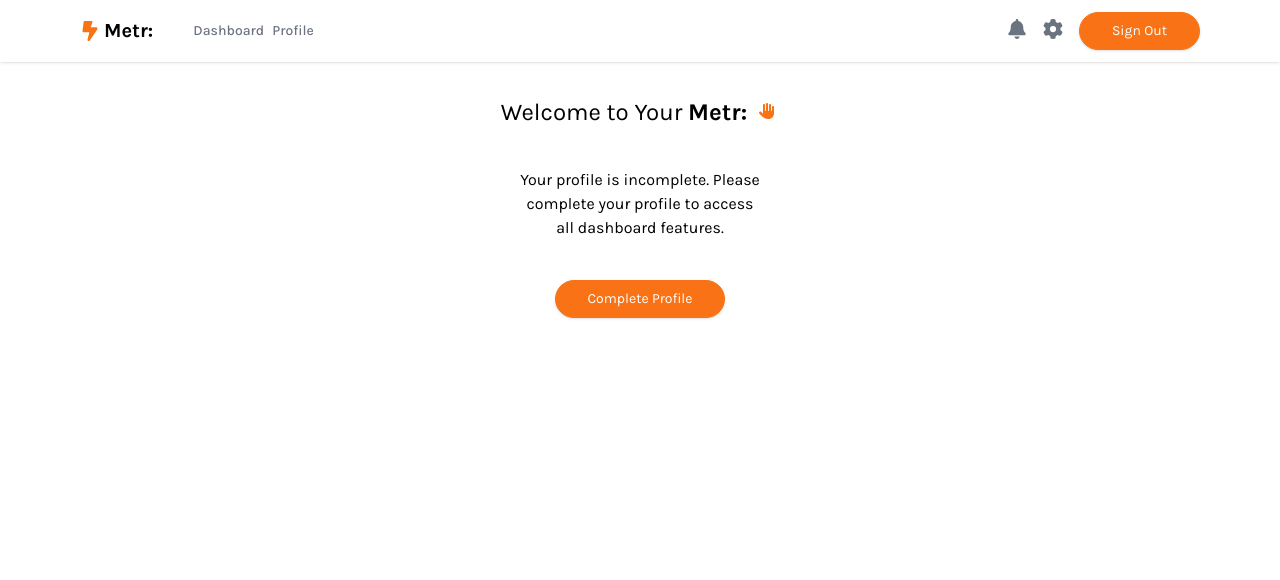
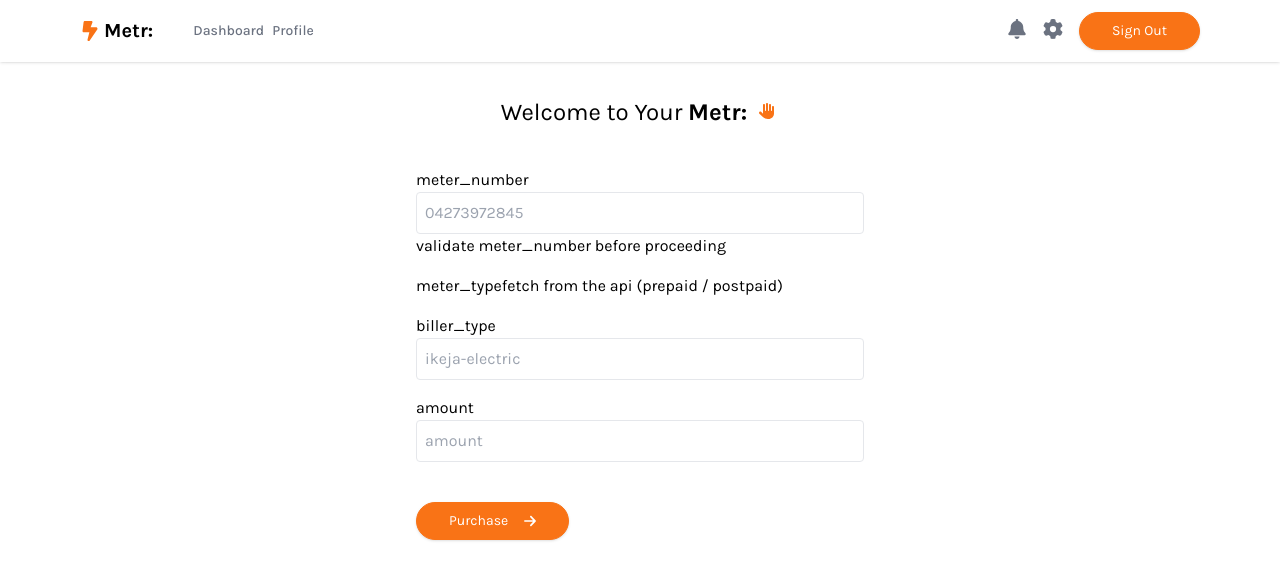
Before and after one commit to williamwebs/Metr, a Next.js app: page /dashboard in a window 1280 px wide. Shown: the top 580 px of the page. Built offline with nearby package versions, Linux system fonts and the light colour scheme.

Commit message:
dashboard + form

```diff
--- a/app/(dashboard)/dashboard/page.jsx
+++ b/app/(dashboard)/dashboard/page.jsx
@@ -1,9 +1,10 @@
+import CTA from "@/components/button/CTA";
 import { faHand } from "@fortawesome/free-solid-svg-icons";
 import { FontAwesomeIcon } from "@fortawesome/react-fontawesome";
 import Link from "next/link";
 
 const Dashboard = () => {
-  const profileCompleted = false;
+  const profileCompleted = true;
 
   return (
     <main>
@@ -16,7 +17,11 @@ const Dashboard = () => {
             Welcome to Your <span className="text-black font-bold">Metr:</span>
           </h1>
           <div>
-            <FontAwesomeIcon icon={faHand} className="w-6 text-orange-500" />
+            <FontAwesomeIcon
+              icon={faHand}
+              className="w-6 text-orange-500"
+              shake
+            />
           </div>
         </div>
       </div>
@@ -35,7 +40,55 @@ const Dashboard = () => {
       )}
 
       {/* display only if the user has completed his profile */}
-      {profileCompleted && <div>Completed Profile!</div>}
+      {profileCompleted && (
+        <div className="mx-auto max-w-md my-10">
+          {/* get electricity biller from paybeta.ng  */}
+          {/* form - meter_number meter_type biller_type amount reference */}
+          <form>
+            <div className="flex flex-col gap-4">
+              <div>
+                <label htmlFor="name">meter_number</label>
+                <input
+                  type="number"
+                  name="meter_number"
+                  placeholder="04273972845"
+                  className="block w-full border rounded p-2 outline-none"
+                />
+                validate meter_number before proceeding
+              </div>
+
+              <div>
+                <label htmlFor="meter_type">meter_type</label>
+                fetch from the api (prepaid / postpaid)
+              </div>
+
+              <div>
+                <label htmlFor="biller_type">biller_type</label>
+                <input
+                  type="text"
+                  name="biller_type"
+                  placeholder="ikeja-electric"
+                  className="block w-full border rounded p-2 outline-amber-500"
+                />
+              </div>
+
+              <div>
+                <label htmlFor="amount">amount</label>
+                <input
+                  type="number"
+                  name="amount"
+                  placeholder="amount"
+                  className="block w-full border rounded p-2 outline-amber-500"
+                />
+              </div>
+            </div>
+
+            <div className="my-10 w-full block mx-auto">
+              <CTA title={"Purchase"} icon={true} />
+            </div>
+          </form>
+        </div>
+      )}
     </main>
   );
 };
--- a/app/(dashboard)/dashboard/profile/page.jsx
+++ b/app/(dashboard)/dashboard/profile/page.jsx
@@ -1,11 +1,88 @@
+import CTA from "@/components/button/CTA";
+import Image from "next/image";
 import React from "react";
 
 const Profile = () => {
   return (
-    <div>
+    <div className="mx-auto max-w-3xl">
       {/* display a form that fetches the user details from the db auth */}
       {/* the form should also accept users phone number  */}
-      Profile
+      <div className="flex flex-col md:flex-row items-start gap-10 md:gap-20">
+        <div className="rounded-full flex items-center justify-center shadow-md">
+          <Image
+            src={"/"}
+            alt=""
+            width={100}
+            height={100}
+            className="rounded-full"
+          />
+        </div>
+
+        <div className="w-full">
+          <div>
+            <p className="mb-10">
+              Fill in your{" "}
+              <span className="text-orange-500 font-bold">Phone number</span> &{" "}
+              <span className="text-orange-500 font-bold">Meter number</span> so
+              you dont have to type them manually everytime you want to purchase
+              energy. Also, it helps us send you{" "}
+              <span className="text-orange-500 font-bold">
+                SMS notification
+              </span>{" "}
+              when your subscription is getting low.
+            </p>
+          </div>
+          <form>
+            <div className="flex flex-col gap-4">
+              <div>
+                <label htmlFor="name">Full Name</label>
+                <input
+                  type="text"
+                  name="name"
+                  placeholder="fullname"
+                  className="block w-full border rounded p-2 outline-none"
+                  readOnly
+                />
+              </div>
+
+              <div>
+                <label htmlFor="email">Email</label>
+                <input
+                  type="email"
+                  name="email"
+                  placeholder="email"
+                  className="block w-full border rounded p-2 outline-none"
+                  readOnly
+                />
+              </div>
+
+              <div>
+                <label htmlFor="phone">Phone Number</label>
+                <input
+                  type="tel"
+                  name="phone"
+                  placeholder="phone"
+                  className="block w-full border rounded p-2 outline-amber-500"
+                />
+              </div>
+
+              <div>
+                <label htmlFor="meter">Meter Number</label>
+                <input
+                  type="number"
+                  name="meter"
+                  placeholder="meter"
+                  className="block w-full border rounded p-2 outline-amber-500"
+                />
+              </div>
+            </div>
+
+            <div className="my-10 w-full block mx-auto">
+              <CTA title={"Update profile"} icon={false} />
+            </div>
+          </form>
+        </div>
+      </div>
     </div>
   );
 };
```
